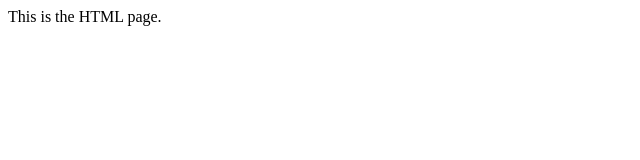
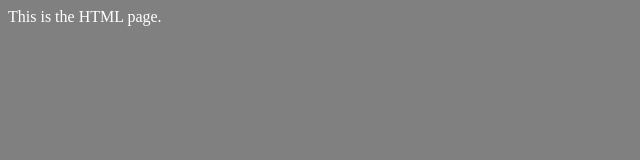
Before and after one commit to ithakur1/trucker, a plain HTML site: page src/index.html in a window 1280 px wide. Shown: the whole page, without its empty margins (0-640 px from the left). Drawn offline with Linux system fonts and the light colour scheme.

Commit message:
added style to the app

```diff
--- a/src/index.html
+++ b/src/index.html
@@ -2,6 +2,7 @@
 <html>
 <head>
 	<title>Index Page</title>
+	<link rel="stylesheet" type="text/css" href="style.css">
 </head>
 <body>
 This is the HTML page.
--- /dev/null
+++ b/src/style.css
@@ -0,0 +1,4 @@
+body{
+	color: white;
+	background: gray;
+}
```
